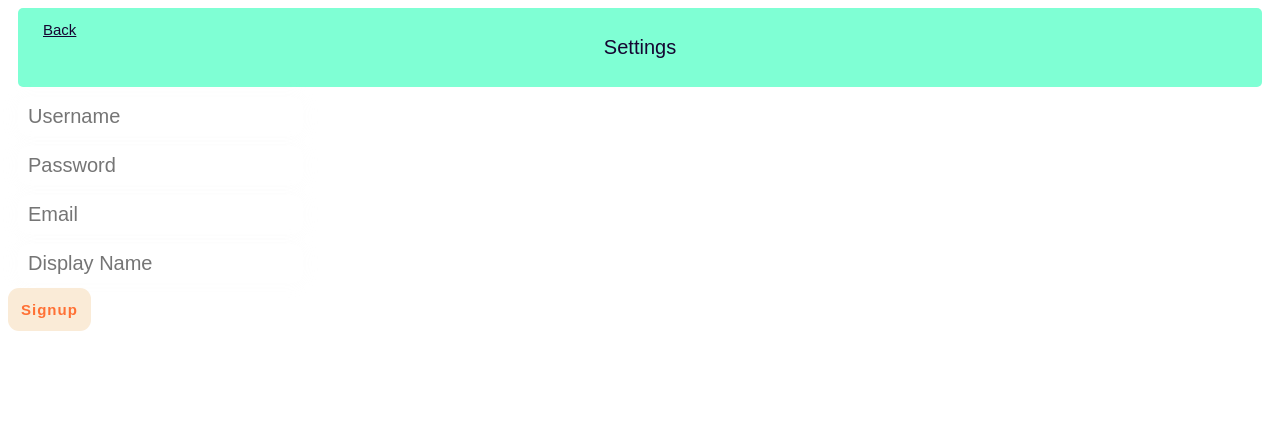
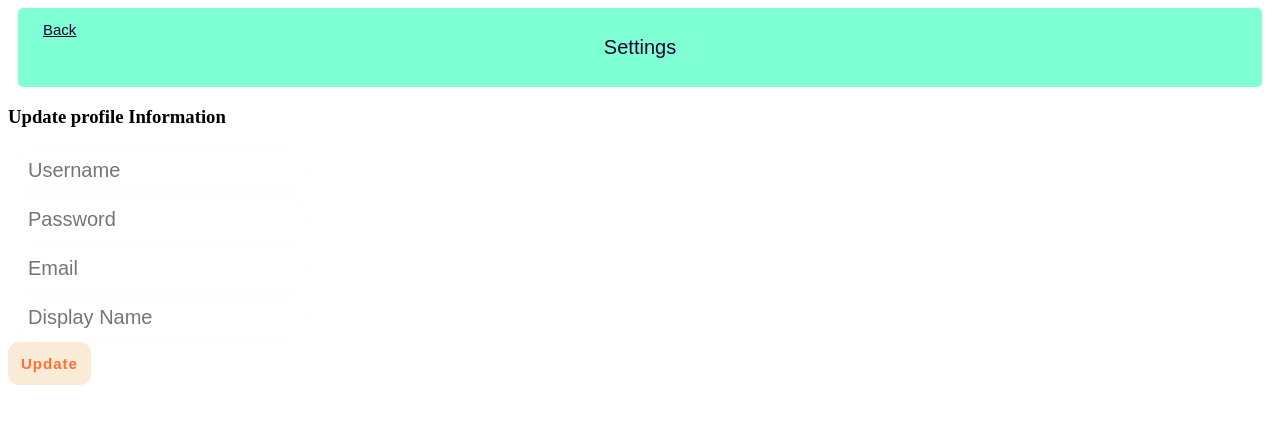
Before and after one commit to CameronRWS/The-Sweet-Suite, a React (Create React App) app in the folder frontend/: page /settings in a window 1280 px wide. Shown: the top 424 px of the page. Built offline with nearby package versions, Linux system fonts and the light colour scheme; no server answers.

Commit message:
added styling and a redirect

```diff
--- a/frontend/src/pages/Updateform.js
+++ b/frontend/src/pages/Updateform.js
@@ -170,7 +170,7 @@ function UpdateForm(props) {
 
   const checkUser = (status) => {
     if (status == 500) {
-      setData({ usernameError: "User already exists" });
+      setData({ usernameError: "Error. Please try again." });
     } else {
       setData({ toLogin: true });
     }
@@ -193,7 +193,10 @@ function UpdateForm(props) {
   };
 
   return (
+
     <div>
+      {data.toLogin && <Redirect to='/gamesuite'></Redirect>}
+    <h3>Update profile Information</h3>
       <form onSubmit={handleSubmit}>
         <div>
           <input
@@ -236,7 +239,7 @@ function UpdateForm(props) {
         <div style={{ color: "red" }}>{data.emailError}</div>
         <div style={{ color: "red" }}>{data.displayError}</div>
         <button type="submit" onClick={handleSignup}>
-          Signup
+          Update
         </button>
       </form>
     </div>
```
Also changed, not shown: frontend/src/pages/Signup.js (line endings or trailing spaces).
